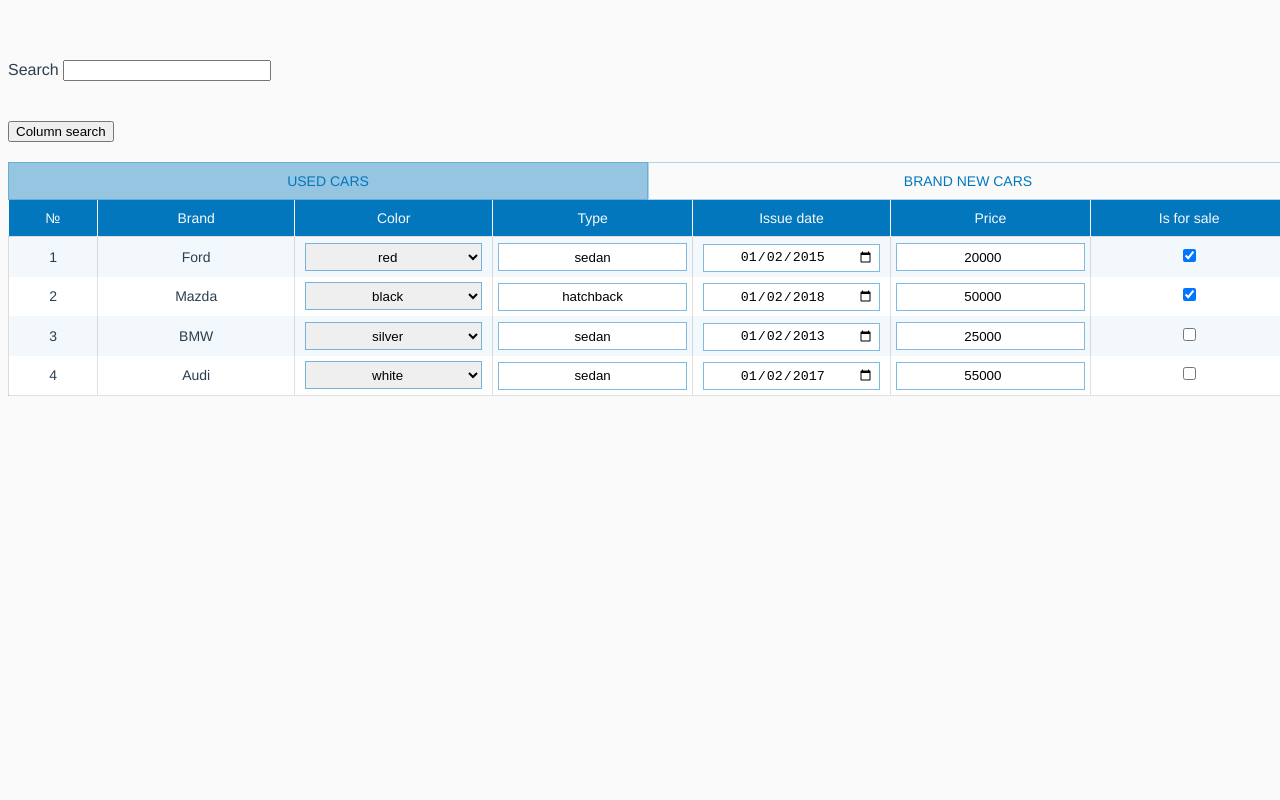
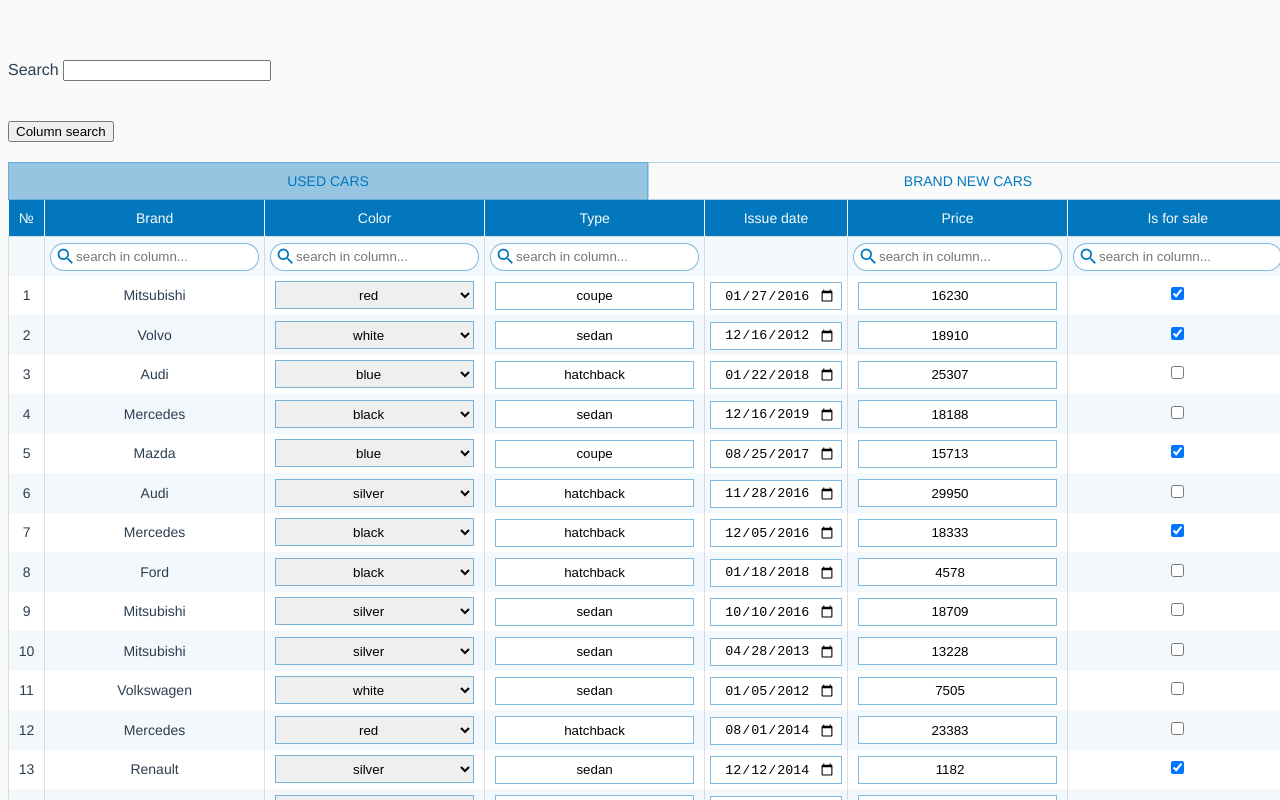
Before and after one commit to russian-stan/vue-flex-table, a Vue app: page / in a window 1280 px wide. Shown: the top 800 px of the page. Built offline with nearby package versions, Linux system fonts and the light colour scheme.

Commit message:
Random mock rows

```diff
--- a/src/App.vue
+++ b/src/App.vue
@@ -23,7 +23,6 @@
      no-results-text="No matching records found"
      no-data-text="No data to display"
     />
-
   </div>
 </template>
 
@@ -38,7 +37,35 @@
 })
 export default class App extends Vue {
   search = '';
-  columnSearch = false;
+  columnSearch = true;
+
+  generateRows() {
+
+    const rows = [];
+    const brands = ['Ford', 'Mazda', 'Mercedes', 'Audi', 'Volkswagen', 'Renault', 'Mitsubishi', 'Volvo'];
+    const type = ['sedan', 'hatchback', 'coupe'];
+
+    const randomDate = (start: Date, end: Date): string => {
+      return new Date(start.getTime() + Math.random() * (end.getTime() - start.getTime())).toISOString().slice(0, 10);
+    }
+
+    for (let i = 0; i < 100; i++) {
+      rows.push(
+        {
+          brand: brands[Math.round(Math.abs(Math.random() * brands.length - 1))],
+          color: Math.round(Math.random() * 4 + 1).toString(),
+          type: type[Math.round(Math.abs(Math.random() * type.length - 1))],
+          issue_date: randomDate(new Date(2012, 0, 1), new Date()),
+          price: Math.round(Math.random() * 35000).toString(),
+          for_sale: !!Math.round(Math.random()),
+          uid: i,
+        },
+      )
+    }
+
+    return rows;
+  }
+
   data = {
     selects_data: {
       color: [
@@ -100,44 +127,45 @@
             order: 6,
           },
         ],
-        rows: [
-          {
-            brand: 'Ford',
-            color: '1',
-            type: 'sedan',
-            issue_date: '2015-01-02',
-            price: '20000',
-            for_sale: true,
-            uid: '1',
-          },
-          {
-            brand: 'Mazda',
-            color: '2',
-            type: 'hatchback',
-            issue_date: '2018-01-02',
-            price: '50000',
-            for_sale: true,
-            uid: '2',
-          },
-          {
-            brand: 'BMW',
-            color: '3',
-            type: 'sedan',
-            issue_date: '2013-01-02',
-            price: '25000',
-            for_sale: false,
-            uid: '3',
-          },
-          {
-            brand: 'Audi',
-            color: '4',
-            type: 'sedan',
-            issue_date: '2017-01-02',
-            price: '55000',
-            for_sale: false,
-            uid: '5',
-          },
-        ],
+        // rows: [
+        //   {
+        //     brand: 'Ford',
+        //     color: '1',
+        //     type: 'sedan',
+        //     issue_date: '2015-01-02',
+        //     price: '20000',
+        //     for_sale: true,
+        //     uid: '1',
+        //   },
+        //   {
+        //     brand: 'Mazda',
+        //     color: '2',
+        //     type: 'hatchback',
+        //     issue_date: '2018-01-02',
+        //     price: '50000',
+        //     for_sale: true,
+        //     uid: '2',
+        //   },
+        //   {
+        //     brand: 'BMW',
+        //     color: '3',
+        //     type: 'sedan',
+        //     issue_date: '2013-01-02',
+        //     price: '25000',
+        //     for_sale: false,
+        //     uid: '3',
+        //   },
+        //   {
+        //     brand: 'Audi',
+        //     color: '4',
+        //     type: 'sedan',
+        //     issue_date: '2017-01-02',
+        //     price: '55000',
+        //     for_sale: false,
+        //     uid: '5',
+        //   },
+        // ],
+        rows: this.generateRows(),
       },
       {
         label: 'Brand new cars',
--- a/src/components/VFTable.vue
+++ b/src/components/VFTable.vue
@@ -22,6 +22,7 @@
           >
         </colgroup>
 
+        <!--======================= HEADERS =======================-->
         <thead v-if="!isNoHeaders">
         <tr
         >
@@ -82,6 +83,7 @@
         </thead>
 
         <tbody>
+        <!--======================= ROWS =======================-->
         <tr v-if="columnSearch">
           <td
            v-for="(searchInput, index) in tablesModel[tab].headers"
@@ -154,7 +156,7 @@
               </td>
             </tr>
           </template>
-        <template v-else>
+        <template v-if="!filteredItems.length">
           <tr>
             <td class="no-match" :colspan="tablesModel[tab].headers.length">
               {{isNoData ? noDataText : noResultsText}}
```
Lines whose indentation alone changed are shown as unchanged.
